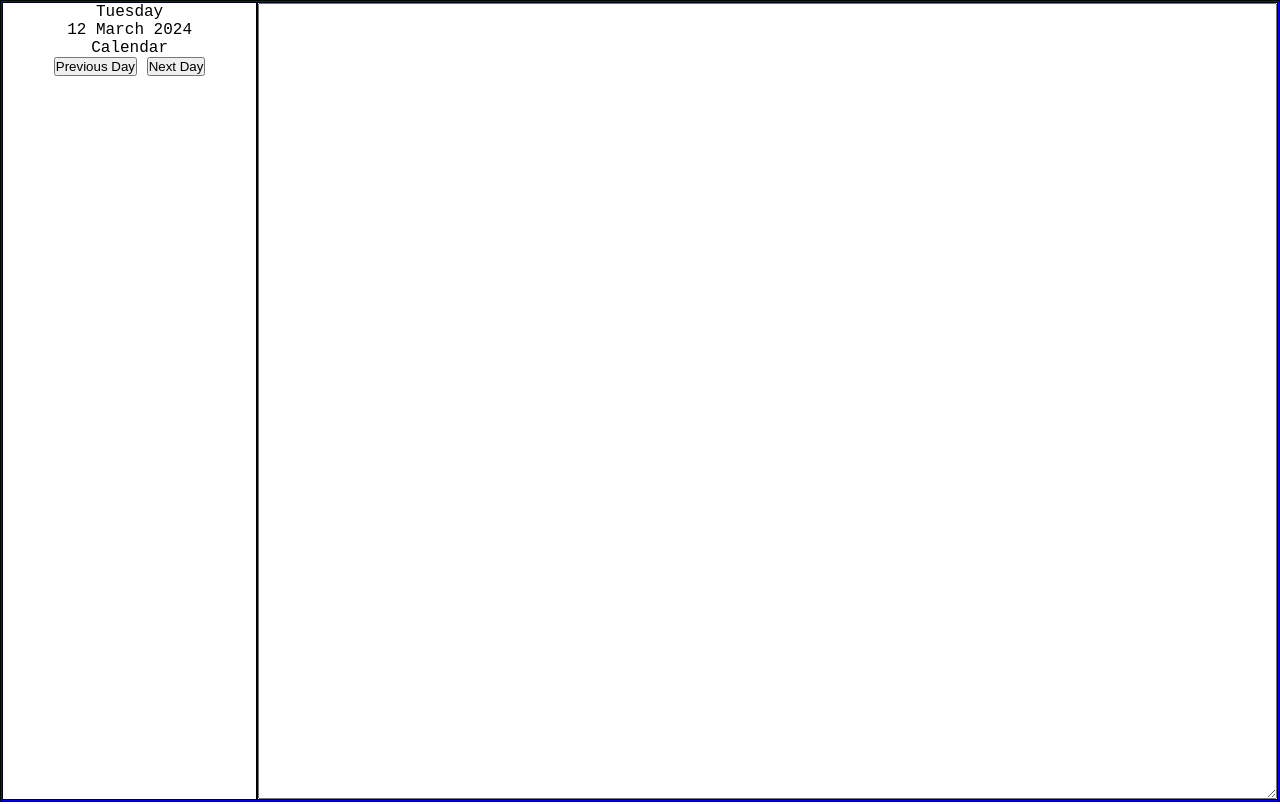
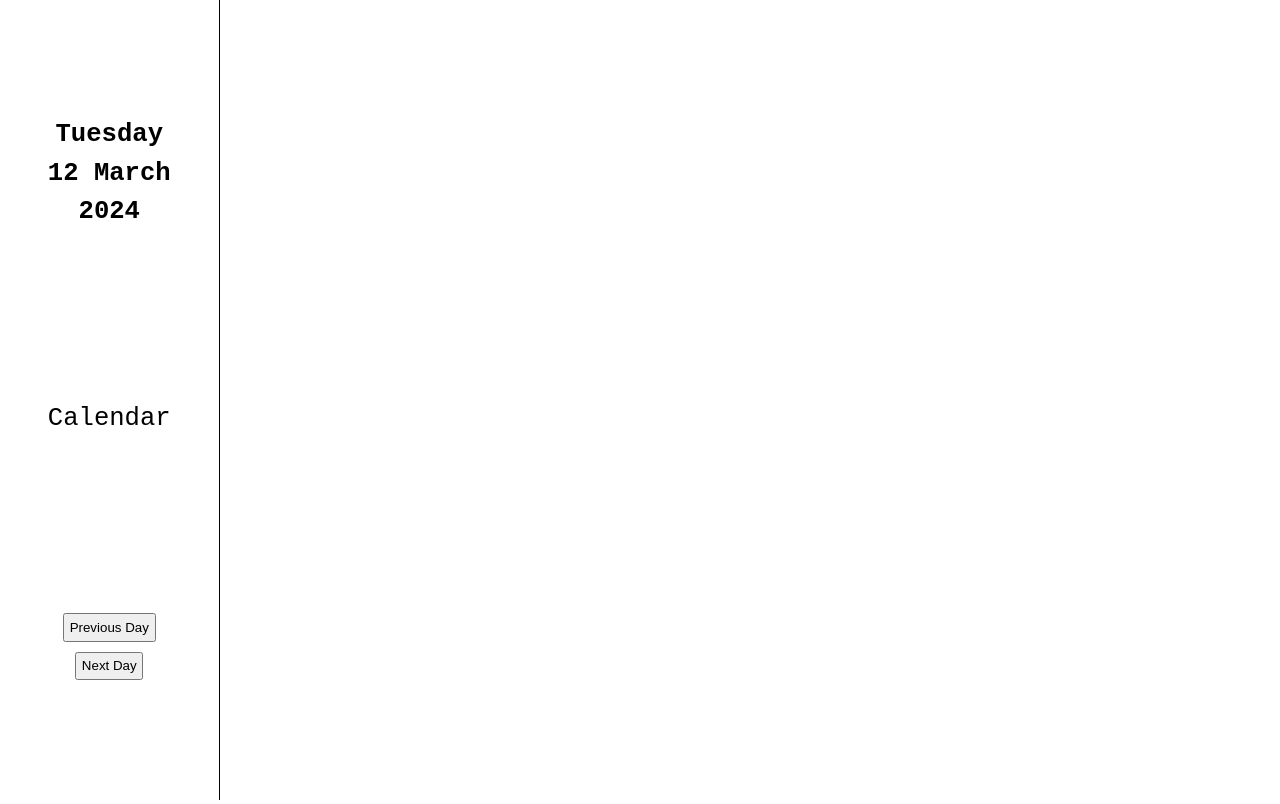
Before and after one commit to 26kkmm/app-journaling, a plain HTML site: page index.html in a window 1280 px wide. Drawn offline with Linux system fonts and the light colour scheme.

Commit message:
fix text-area and border expand with html

```diff
--- a/index.css
+++ b/index.css
@@ -5,9 +5,8 @@
 }
 
 body {
-    font-family: 'Courier New', Courier, monospace;
+  font-family: "Courier New", Courier, monospace;
   font-size: medium;
-    border: 1px solid black;
 }
 
 .app {
@@ -18,22 +17,45 @@ body {
   flex-wrap: nowrap;
 
   margin: 0 auto;
-    border: 1px solid blue;
 }
 
 .lookup {
   width: 20%;
   text-align: center;
-    border: 1px solid black;
+  padding: 2rem;
+  display: flex;
+  flex-direction: column;
+  align-items: center;
+  justify-content: space-around;
+  font-size: 1.6rem;
+  line-height: 150%;
+}
+
+.today {
+  font-weight: bold;
+}
+
+.btn {
+  padding: 0.3rem;
+}
+
+.btn:hover {
+  cursor: pointer;
 }
 
 .writing-zone {
-    width: 80%;
+  width: 100%;
   text-align: center;
-    border: 1px solid black;
+  padding: 2rem 5rem;
+  border-left: 1px solid black;
+  overflow-y: auto;
 }
 
 #text {
   width: 100%;
   height: 100%;
+  outline: none;
+  border: none;
+  overflow-y: auto;
+  resize: none;
 }
--- a/index.html
+++ b/index.html
@@ -4,6 +4,7 @@
     <meta charset="UTF-8" />
     <meta name="viewport" content="width=device-width, initial-scale=1.0" />
     <link rel="stylesheet" href="/index.css" />
+    <script src="/index.js" defer></script>
     <title>Journal</title>
   </head>
   <body>
@@ -14,11 +15,13 @@
           <div class="date">12 March 2024</div>
         </div>
         <div class="calendar">Calendar</div>
-        <button class="btn">Previous Day</button>
-        <button class="btn">Next Day</button>
+        <btn-group>
+          <button class="btn">Previous Day</button>
+          <button class="btn">Next Day</button>
+        </btn-group>
       </div>
       <div class="writing-zone">
-        <textarea name="text" id="text" cols="30" rows="10"></textarea>
+        <textarea name="text" id="text" oninput="resizeTextarea()"></textarea>
       </div>
     </div>
   </body>
--- a/index.js
+++ b/index.js
@@ -0,0 +1,5 @@
+function resizeTextarea() {
+  const textarea = document.getElementById("text");
+  textarea.style.height = "auto"; // Reset height to auto
+  textarea.style.height = textarea.scrollHeight + "px"; // Set height to fit content
+}
```
Lines whose indentation alone changed are shown as unchanged.
